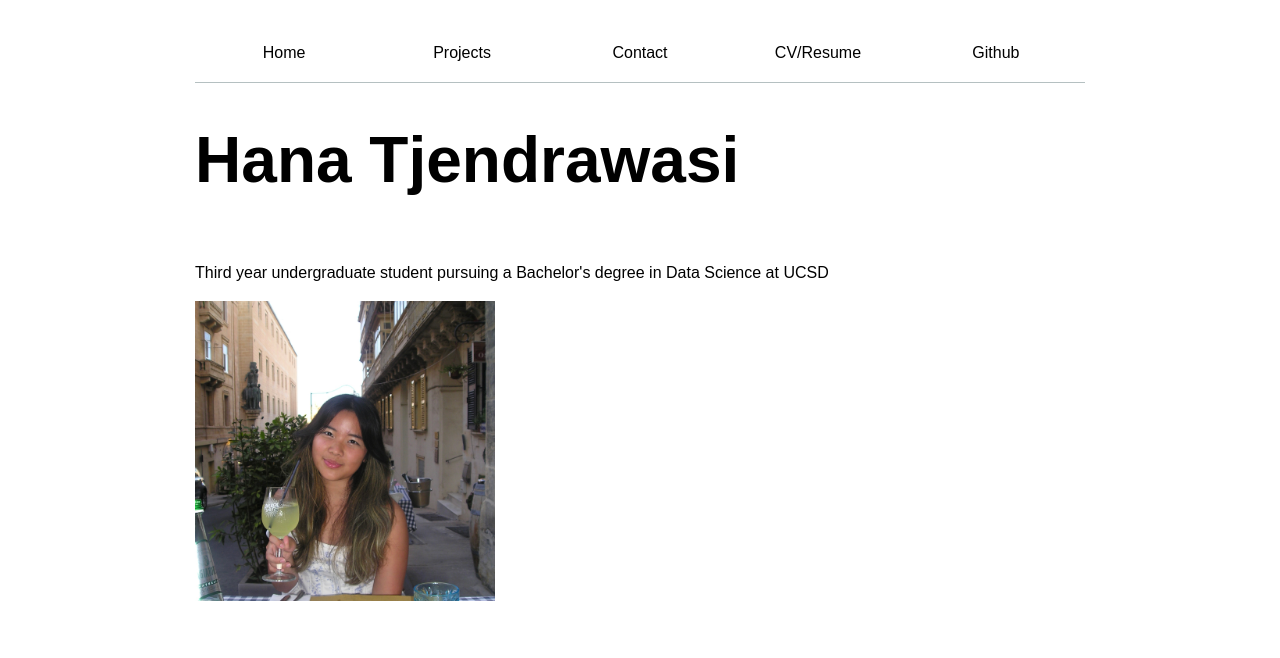
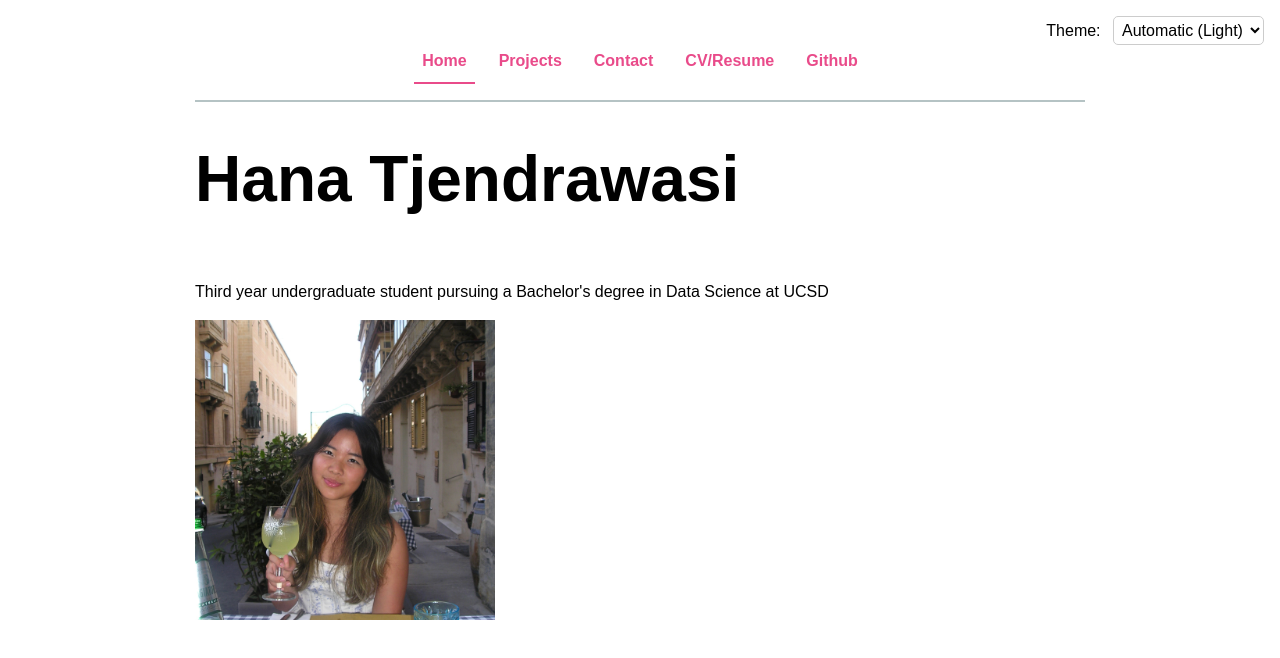
Before and after one commit to hanajuliatj/portfolio, a plain HTML site: page index.html in a window 1280 px wide. Drawn offline with Linux system fonts and the light colour scheme.

Commit message:
Completed Lab 3

```diff
--- a/cv/style.css
+++ b/cv/style.css
@@ -47,7 +47,10 @@ nav a {
 
 nav a.current {
     border-bottom: 2px solid #0073e6;
-}
+    color: #0073e6;
+    font-weight: bold;
+  }
+
 
 nav a:hover {
     color: #005bb5; /* Darker shade on hover */
--- /dev/null
+++ b/global.js
@@ -0,0 +1,89 @@
+console.log('IT’S ALIVE!');
+
+// Utility function to select all matching elements
+const $$ = (selector) => Array.from(document.querySelectorAll(selector));
+
+// List of pages for the navigation menu
+const pages = [
+    { url: '', title: 'Home' },
+    { url: 'projects/', title: 'Projects' },
+    { url: 'contact/', title: 'Contact' },
+    { url: 'cv/', title: 'CV/Resume' },
+    { url: 'https://github.com/hanajuliatj', title: 'Github' }
+];
+
+// Check if we are on the home page
+const ARE_WE_HOME = document.documentElement.classList.contains('home');
+
+// Create the navigation bar dynamically
+const nav = document.createElement('nav');
+document.body.prepend(nav);
+
+// Add links to the navigation bar
+for (const page of pages) {
+    let url = page.url;
+    let title = page.title;
+
+    // Adjust URL for relative paths if not on the home page
+    url = !ARE_WE_HOME && !url.startsWith('http') ? '../' + url : url;
+
+    // Create a link element
+    const a = document.createElement('a');
+    a.href = url;           // Set the URL
+    a.textContent = title;  // Set the text content
+
+    // Highlight the current page
+    a.classList.toggle(
+        'current',
+        a.host === location.host && a.pathname === location.pathname
+    );
+
+    // Open external links in a new tab
+    a.toggleAttribute('target', a.host !== location.host);
+
+    // Add the link to the navigation bar
+    nav.append(a);
+}
+
+document.body.insertAdjacentHTML(
+    'afterbegin',
+    `
+    <label class="color-scheme">
+      Theme:
+      <select id="theme-select">
+        <option value="light dark">Automatic</option>
+        <option value="light">Light</option>
+        <option value="dark">Dark</option>
+      </select>
+    </label>
+    `
+  );
+
+// Get references to the <select> element and <html> root element
+const themeSelect = document.getElementById('theme-select');
+const rootElement = document.documentElement;
+
+// Load the user's saved preference (if any)
+const savedTheme = localStorage.getItem('color-scheme');
+if (savedTheme) {
+  rootElement.style.colorScheme = savedTheme; // Apply saved theme
+  themeSelect.value = savedTheme;            // Update the dropdown
+}
+
+// Add an event listener for dropdown changes
+themeSelect.addEventListener('change', () => {
+  const selectedTheme = themeSelect.value;
+
+  // Apply the selected theme to the <html> element
+  rootElement.style.colorScheme = selectedTheme;
+
+  // Save the user's preference in localStorage
+  localStorage.setItem('color-scheme', selectedTheme);
+});
+
+
+const isDarkMode = window.matchMedia("(prefers-color-scheme: dark)").matches;
+
+// Update the "Automatic" option text based on the system preference
+const autoOption = themeSelect.querySelector('option[value="light dark"]');
+autoOption.textContent = `Automatic (${isDarkMode ? 'Dark' : 'Light'})`;
--- a/index.html
+++ b/index.html
@@ -1,21 +1,13 @@
 <!DOCTYPE html>
-<html lang="en">
+<html lang="en" class="home">
 <head>
     <meta charset="UTF-8">
     <meta name="viewport" content="width=device-width, initial-scale=1.0">
     <title>Hana Tjendrawasi: Personal site and portfolio</title>
     <link rel="stylesheet" href="style.css">
+    <script type="module" src="global.js"></script>
 </head>
 <body>
-    <nav>
-        <ul>
-            <li><a href="index.html">Home</a></li>
-            <li><a href="projects/index.html">Projects</a></li>
-            <li><a href="contact/index.html">Contact</a></li>
-            <li><a href="cv/index.html">CV/Resume</a></li>
-            <li><a href="https://github.com/hanajuliatj" target="_blank">Github</a> </li>
-        </ul>
-    </nav>
     <h1>Hana Tjendrawasi</h1>
     <p>Third year undergraduate student pursuing a Bachelor's degree in Data Science at UCSD</p>
     <img src="images/P1010406.JPG" alt="My photo" width="300"/>
--- a/style.css
+++ b/style.css
@@ -6,23 +6,26 @@ body {
     line-height: 1.6;
     max-width: 100ch;
     margin-inline: auto;
-    padding: 1rem 2rem
+    padding: 1rem 2rem;
+    background-color: var(--background-color);
+    color: canvastext; /* Use system text color for readability */
   }
 
 :root {
-  --color-accent: oklch(65% 50% 0);
+  --color-accent: oklch(65% 50% 0); /* Bright accent color */
+  --border-color: oklch(50% 10% 200 / 40%); /* Adaptable border color */
+  --background-color: canvas; /* Default background color */
 }
 
+
+
 html {
-  accent-color: var(--color-accent);
+  color-scheme: light dark;
 }
 
-nav {
-  display: flex;
-  margin-bottom: 1rem;
-  border-bottom: 1px solid oklch(80% 3% 200);
-  padding: 0.5em 0;
-}
+
+
+
 
 nav ul {
   display: contents;
@@ -32,29 +35,40 @@ nav li {
   display: contents;
 }
 
-nav a {
-  flex:1;
-  text-decoration: none;
-  color: inherit;
-  text-align: center;
-  padding: 0.5em;
-  border-bottom: 0;
-  transition: background-color 0.3s ease, border-bottom-color 0.3s ease;
+nav {
+  --border-color: oklch(50% 10% 200 / 40%);
+  border-bottom: 2px solid var(--border-color);
+  background-color: var(--background-color);
+  padding: 1em;
+  display: flex;
+  justify-content: center;
+  gap: 1em;
 }
 
-nav a:hover {
-  border-bottom: 0.4em solid var(--color-accent);
-  background-color: oklch(from var(--color-accent) 95% 5% h);
+
+
+/* Link styling */
+nav a {
+  color: var(--color-accent);
+  text-decoration: none;
+  font-weight: bold;
+  padding: 0.5em;
+  border-bottom: 2px solid transparent;
+  transition: background-color 0.3s, color 0.3s, border-bottom-color 0.3s;
 }
 
+
+/* Highlight current page */
 nav a.current {
-  border-bottom: 0.4em solid oklch(80% 3% 200);
-  padding-bottom: 0.1em;
+  border-bottom-color: var(--color-accent);
 }
 
-nav a.current:hover {
-  background-color: oklch(from var(--color-accent) 95% 5% h);
+/* Hover effect */
+nav a:hover {
+  background-color: color-mix(in oklch, var(--color-accent), canvas 85%);
+  color: canvastext;
 }
+
 
 
 form input,
@@ -146,3 +160,26 @@ h1 {
   box-shadow: 0 0.5em 1em rgba(0, 0, 0, 0.1); /* Soft shadow */
   transition: transform 0.3s ease, box-shadow 0.3s ease; /* Smooth animation */
 }
+
+.color-scheme {
+  position: fixed;
+  top: 1rem;
+  right: 1rem;
+  font-size: 1rem;
+  z-index: 1000; /* Ensure it stays on top */
+}
+
+.color-scheme select {
+  margin-left: 0.5rem;
+  padding: 0.25rem;
+  font-size: 1rem;
+  border: 1px solid #ccc;
+  border-radius: 5px;
+  background-color: white;
+  color: black;
+}
+
+body.dark-mode .color-scheme select {
+  background-color: #333;
+  color: white;
+}
```
Also changed, not shown: contact/index.html (+1 -9 lines), cv/index.html (+2 -10 lines), projects/index.html (+1 -9 lines), 1 other file.
